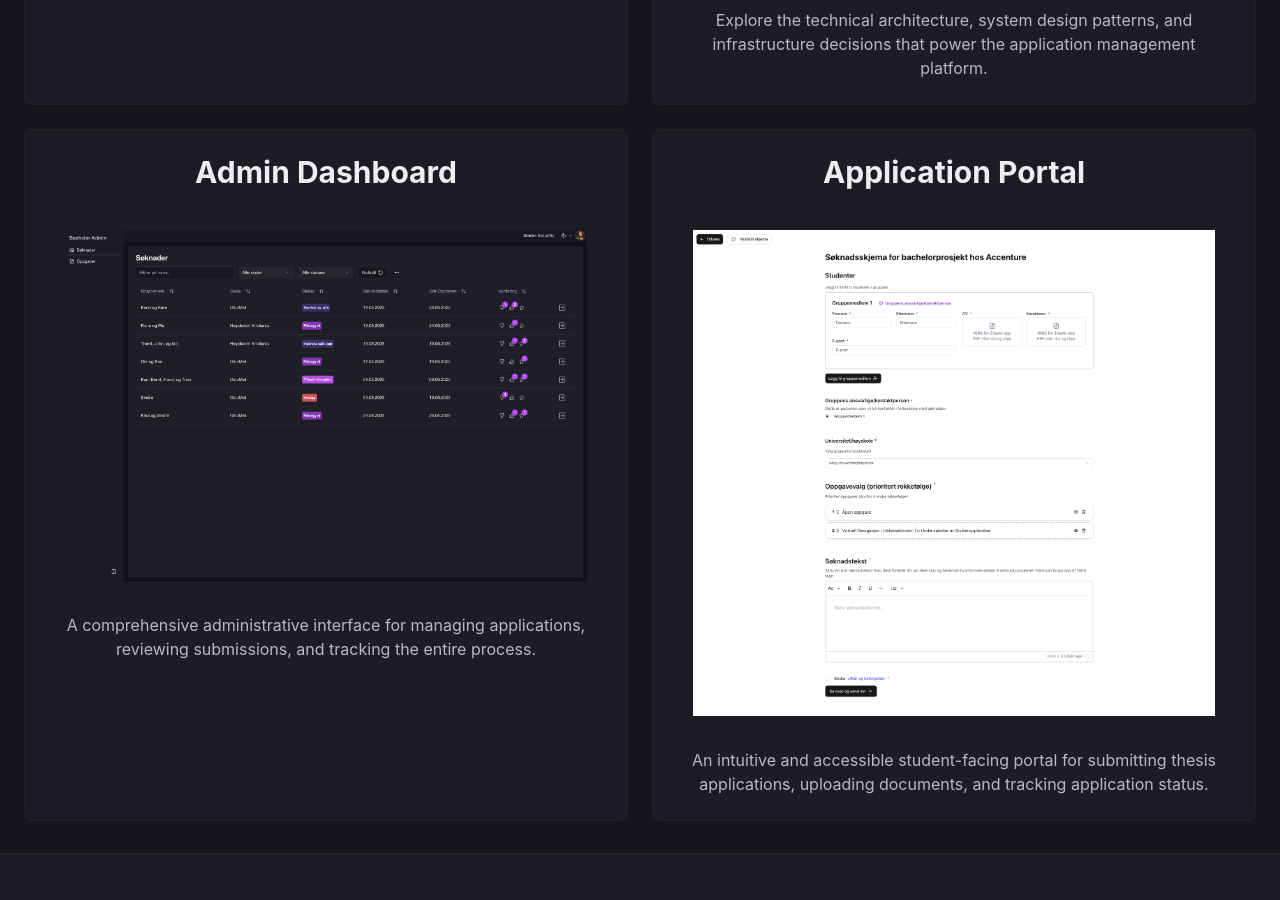
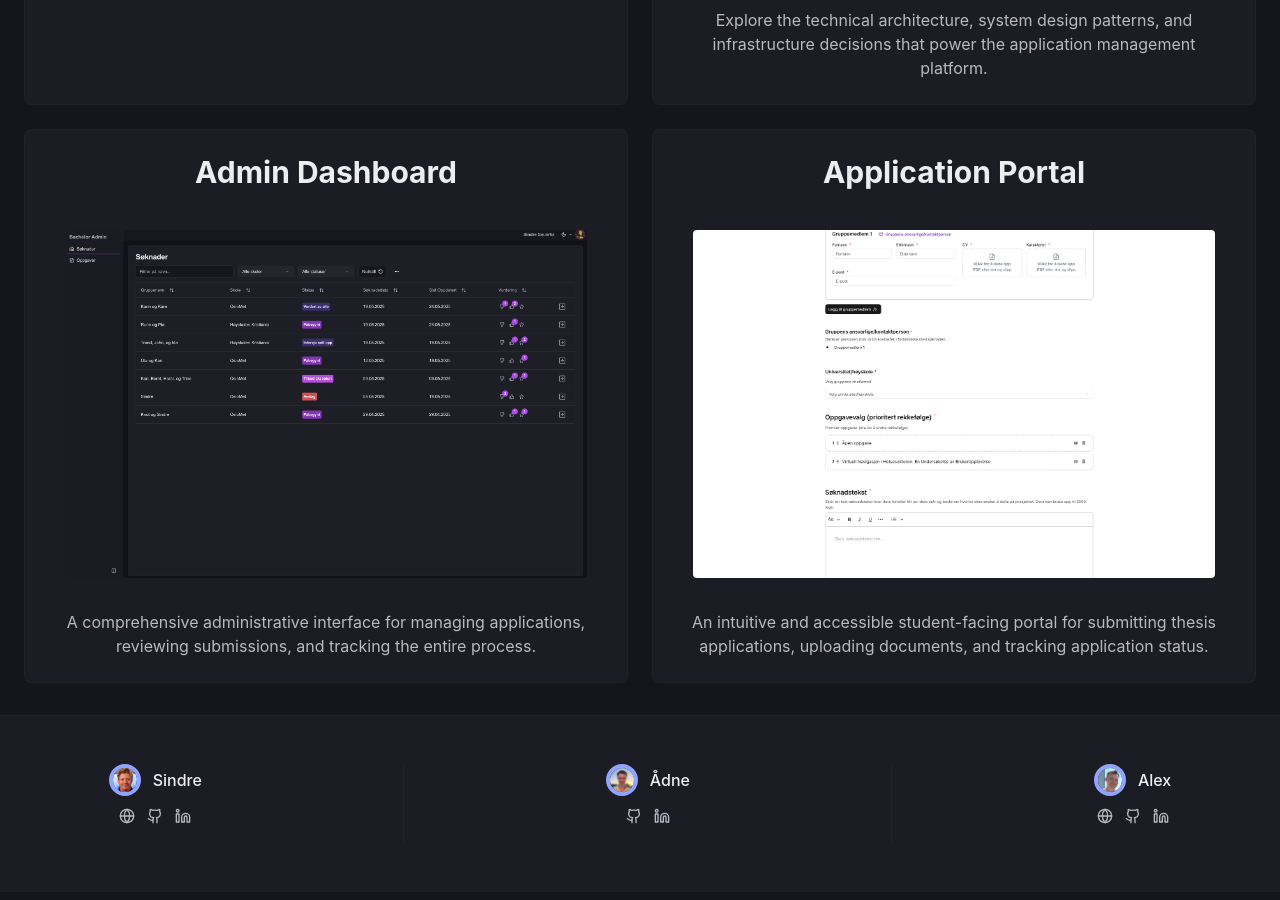
Before and after one commit to SindreSau/bachelor-portfolio, a Next.js app: page / in a window 1280 px wide. Shown: the part 800-1700 px from the top of the page. Built offline with nearby package versions, Linux system fonts and the light colour scheme.

Commit message:
feat: fix image sizing on dashboard and portal cards

```diff
--- a/components/showcase/showcase-grid-section.tsx
+++ b/components/showcase/showcase-grid-section.tsx
@@ -99,6 +99,8 @@ export function ShowcaseGridSection({ className }: ShowcaseGridSectionProps) {
             </Card>
           </Link>
 
+          {/* Bottom Row - Dashboard and Portal with Synchronized Heights */}
+          <div className="md:col-span-2 grid grid-cols-1 md:grid-cols-2 gap-6">
             {/* Admin Dashboard Section */}
             <Link href="/admin-dashboard" className="block group">
               <Card
@@ -106,14 +108,16 @@ export function ShowcaseGridSection({ className }: ShowcaseGridSectionProps) {
                 description="A comprehensive administrative interface for managing applications, reviewing submissions, and tracking the entire process."
                 className="transition-all duration-300 group-hover:bg-accent/50 h-full"
               >
-              <div className="p-4 rounded-lg h-full">
+                <div className="p-4 rounded-lg">
+                  <div className="aspect-[18/12]">
                     <Image
                       src="/images/admin_dashboard/dashboard-application-table-view.png"
                       alt="Admin Dashboard Screenshot"
                       width={1000}
                       height={600}
-                  className="w-full h-full object-cover"
+                      className="w-full h-full object-cover rounded"
                     />
+                  </div>
                 </div>
               </Card>
             </Link>
@@ -125,19 +129,22 @@ export function ShowcaseGridSection({ className }: ShowcaseGridSectionProps) {
                 description="An intuitive and accessible student-facing portal for submitting thesis applications, uploading documents, and tracking application status."
                 className="transition-all duration-300 group-hover:bg-accent/50 h-full"
               >
-              <div className="p-4 rounded-lg h-full">
+                <div className="p-4 rounded-lg">
+                  <div className="aspect-[18/12]">
                     <Image
                       src="/images/application_portal/application-form.png"
                       alt="Application Portal Screenshot"
                       width={1000}
                       height={600}
-                  className="w-full h-full object-cover"
+                      className="w-full h-full object-cover rounded"
                     />
+                  </div>
                 </div>
               </Card>
             </Link>
           </div>
         </div>
+      </div>
     </section>
   );
 }
```
Lines whose indentation alone changed are shown as unchanged.
